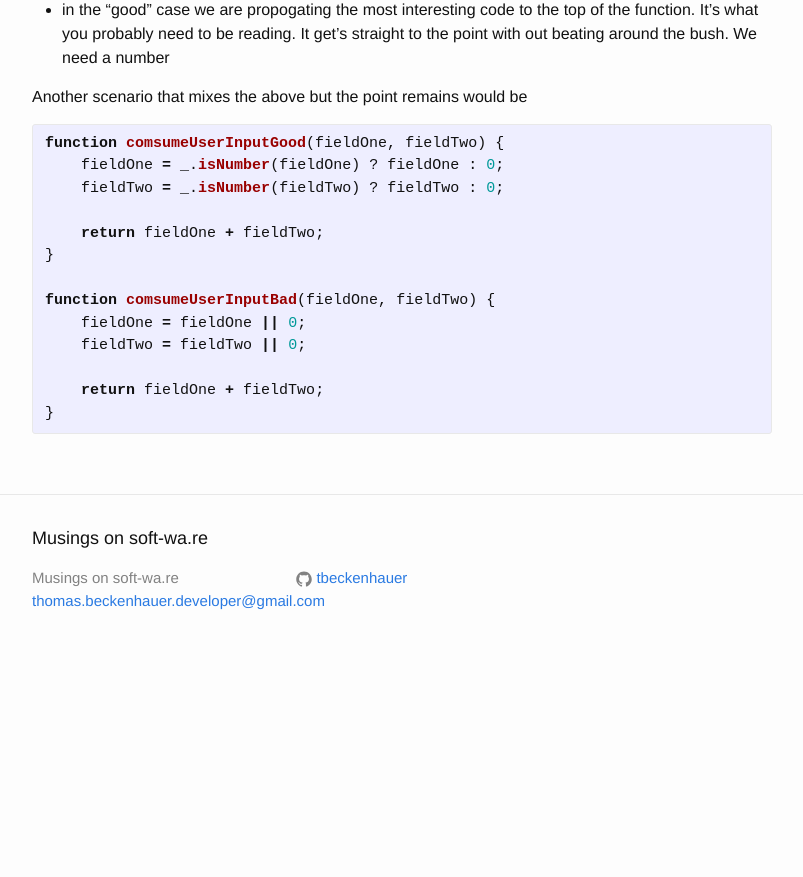
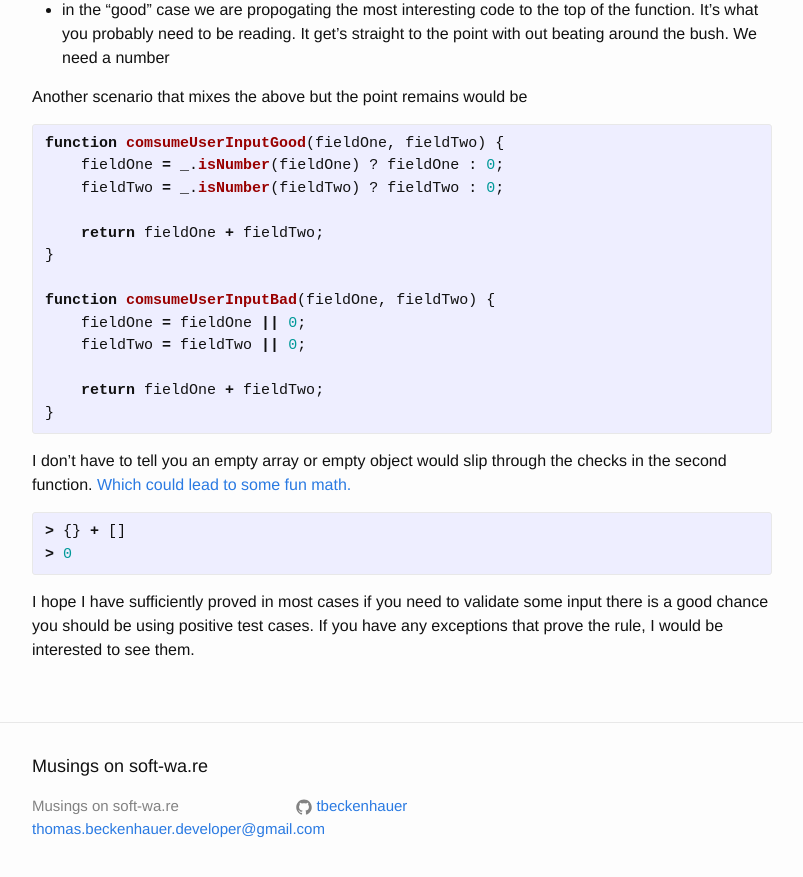
Before and after one commit to tbeckenhauer/tbeckenhauer.github.io, a Jekyll site: the page built from _posts/2021-03-09-when-validating-input.markdown, in a window 1280 px wide and 900 px high, scrolled down 1089 px. Shown: the top 877 px of the window, without its empty margins (238-1041 px from the left). Built offline with Jekyll 4.4.1, drawn with Linux system fonts in a browser that asks for light colours; before the commit the page ends 1761 px from its top, so only the background shows below that.

Commit message:
Update blog post

```diff
--- a/_posts/2021-03-09-when-validating-input.markdown
+++ b/_posts/2021-03-09-when-validating-input.markdown
@@ -60,3 +60,12 @@ function comsumeUserInputBad(fieldOne, fieldTwo) {
 }
 
 {% endhighlight %}
+
+I don't have to tell you an empty array or empty object would slip through the checks in the second function. [Which could lead to some fun math.](https://github.com/denysdovhan/wtfjs#funny-math)
+
+{% highlight javascript %}
+> {} + []
+> 0
+{% endhighlight %}
+
+I hope I have sufficiently proved in most cases if you need to validate some input there is a good chance you should be using positive test cases.  If you have any exceptions that prove the rule, I would be interested to see them.
```
